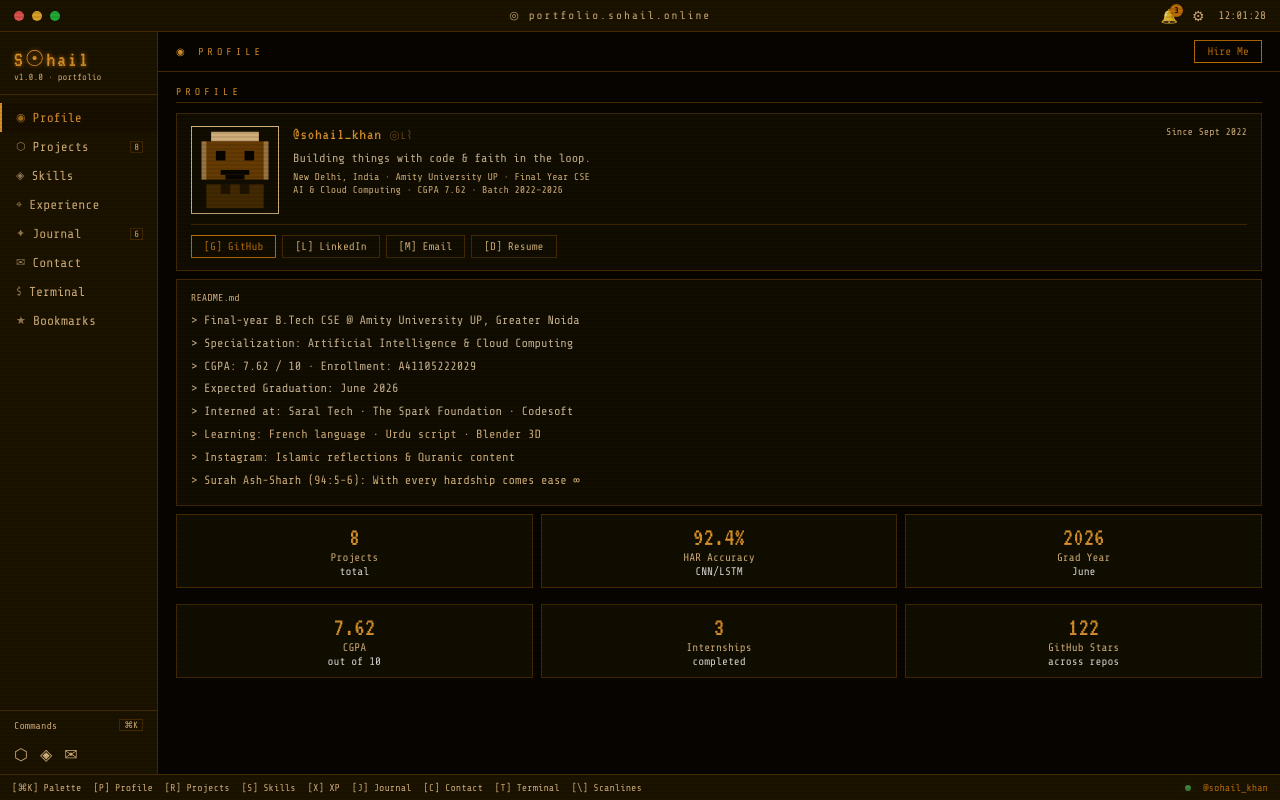
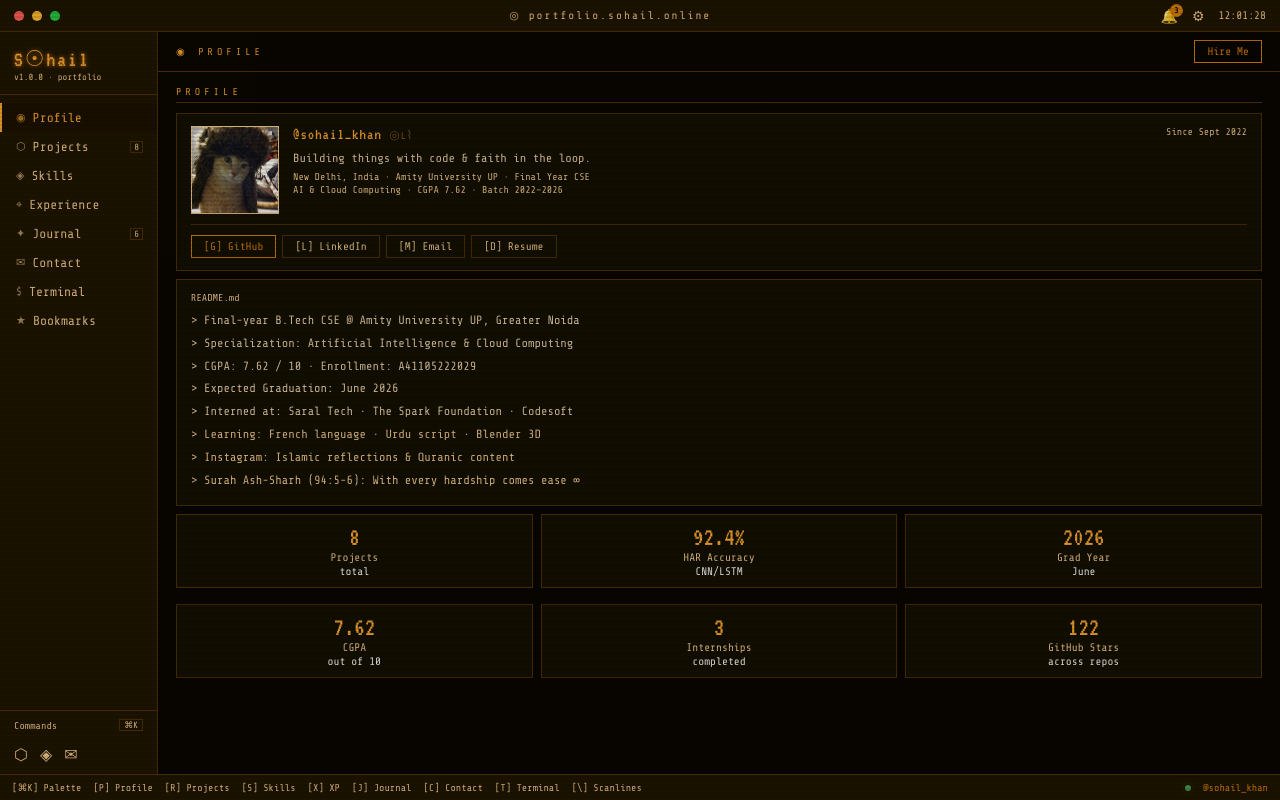
Before and after one commit to Sohail700/retro_portfolio, a React (Vite) app: page / in a window 1280 px wide. Built offline with nearby package versions, Linux system fonts and the light colour scheme.

Commit message:
add image cat.jpg and change profile avatar to this image

```diff
--- a/src/App.jsx
+++ b/src/App.jsx
@@ -283,46 +283,19 @@ const copyToClipboard = (text, cb) =>
 // ─── PIXEL AVATAR ─────────────────────────────────────────────────────────────
 // ─── PIXEL AVATAR ─────────────────────────────────────────────────────────────
 const PixelAvatar = () => (
-  <svg
-    width="88"
-    height="88"
-    viewBox="0 0 18 18"
+  <img
+    src="/cat.jpg" // put your image name here
+    alt="logo"
+    width={88}
+    height={88}
     style={{
       imageRendering: "pixelated",
       border: `1px solid ${T.dim}`,
       background: T.card,
       flexShrink: 0,
+      objectFit: "cover",
     }}
-  >
-    <rect x="4" y="1" width="10" height="2" fill={T.dim} />
-    <rect x="2" y="3" width="14" height="8" fill={T.amber} opacity=".5" />
-
-    {/* Animated Blinking Eyes */}
-    <rect
-      x="5"
-      y="5"
-      width="2"
-      height="2"
-      fill={T.bg}
-      style={{ transformOrigin: "center", animation: "blinkEye 4s infinite" }}
-    />
-    <rect
-      x="11"
-      y="5"
-      width="2"
-      height="2"
-      fill={T.bg}
-      style={{ transformOrigin: "center", animation: "blinkEye 4s infinite" }}
-    />
-
-    <rect x="6" y="9" width="6" height="1" fill={T.bg} />
-    <rect x="7" y="10" width="4" height="1" fill={T.bg} />
-    <rect x="3" y="12" width="12" height="5" fill={T.amber} opacity=".3" />
-    <rect x="6" y="12" width="2" height="2" fill={T.bg} opacity=".6" />
-    <rect x="10" y="12" width="2" height="2" fill={T.bg} opacity=".6" />
-    <rect x="2" y="3" width="1" height="8" fill={T.dim} opacity=".5" />
-    <rect x="15" y="3" width="1" height="8" fill={T.dim} opacity=".5" />
-  </svg>
+  />
 );
 
 // ─── SMALL UI ─────────────────────────────────────────────────────────────────
```
Also changed, not shown: public/cat.jpg (added).
